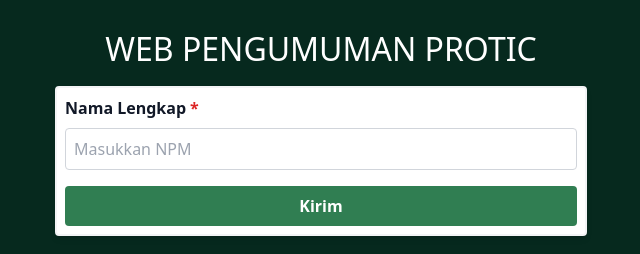
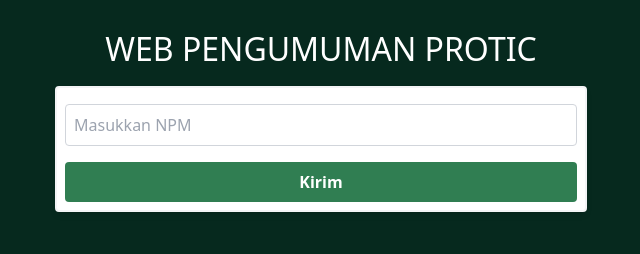
Before and after one commit to azkaxfannx/web-pengumuman, a website: page index.html in a window 1280 px wide. Shown: the part 188-442 px from the top of the page, without its empty margins (319-959 px from the left). Drawn offline with nearby package versions, Linux system fonts and the light colour scheme; some packages are replaced by stand-ins of ours; a script that the page names is missing.

Commit message:
Update index.html

```diff
--- a/index.html
+++ b/index.html
@@ -20,7 +20,6 @@
         <h1 style="color:white; font-size:200%; padding-bottom: 1%; padding-top: 1%;">WEB PENGUMUMAN PROTIC</h1>
         <form form id="npmForm" class="mt-5">
         <div data-aos="zoom-in-right" data-aos-delay="500"   class="flex flex-col mb-4 min-w-1 bg-white p-2 rounded shadow-md border-2 border-gray-100 ">
-            <label class="text-gray-900 font-semibold after:content-['*'] after:text-red-600 after:ml-1" for="nama">Nama Lengkap</label>
             <input type="number" id="npmInput" placeholder="Masukkan NPM" class="border border-gray-300 rounded p-2 mt-2 focus:outline-none focus:ring focus:ring-green-400" required>
             <button
                 type="submit"
```
